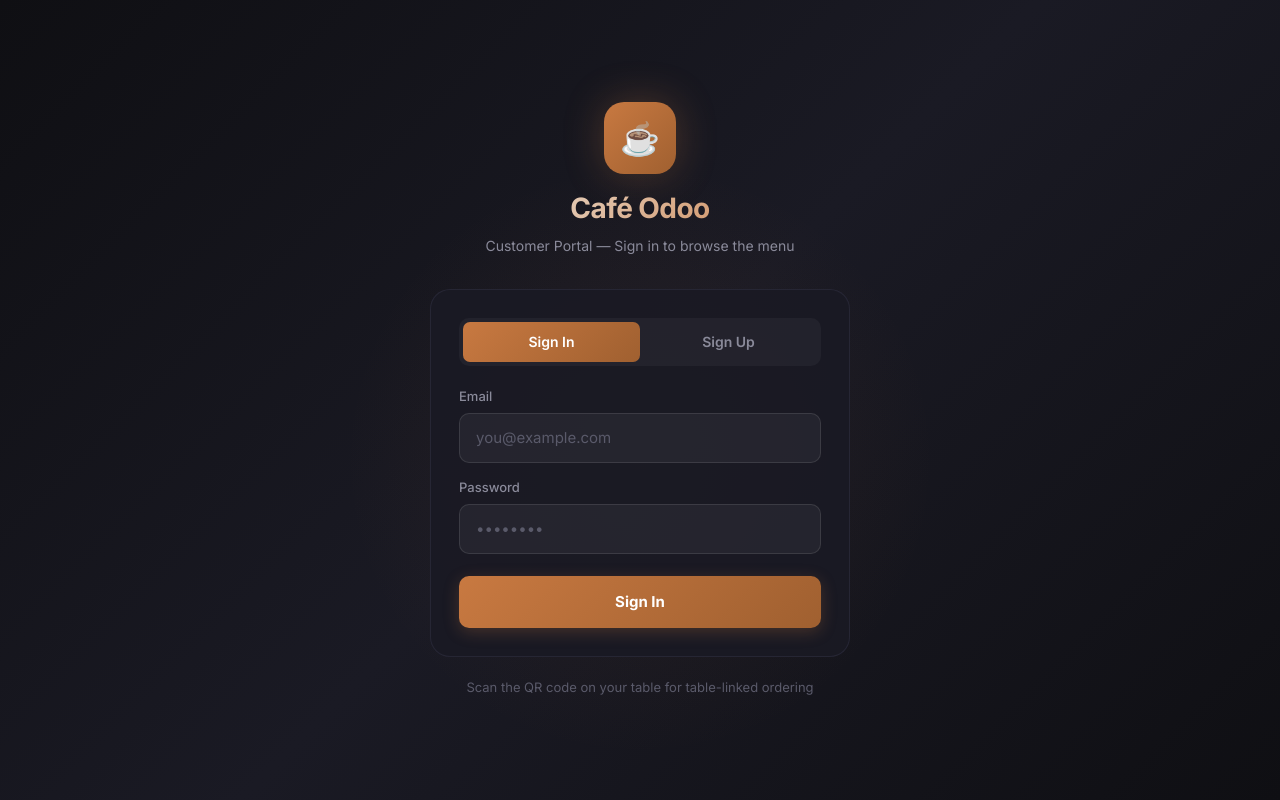
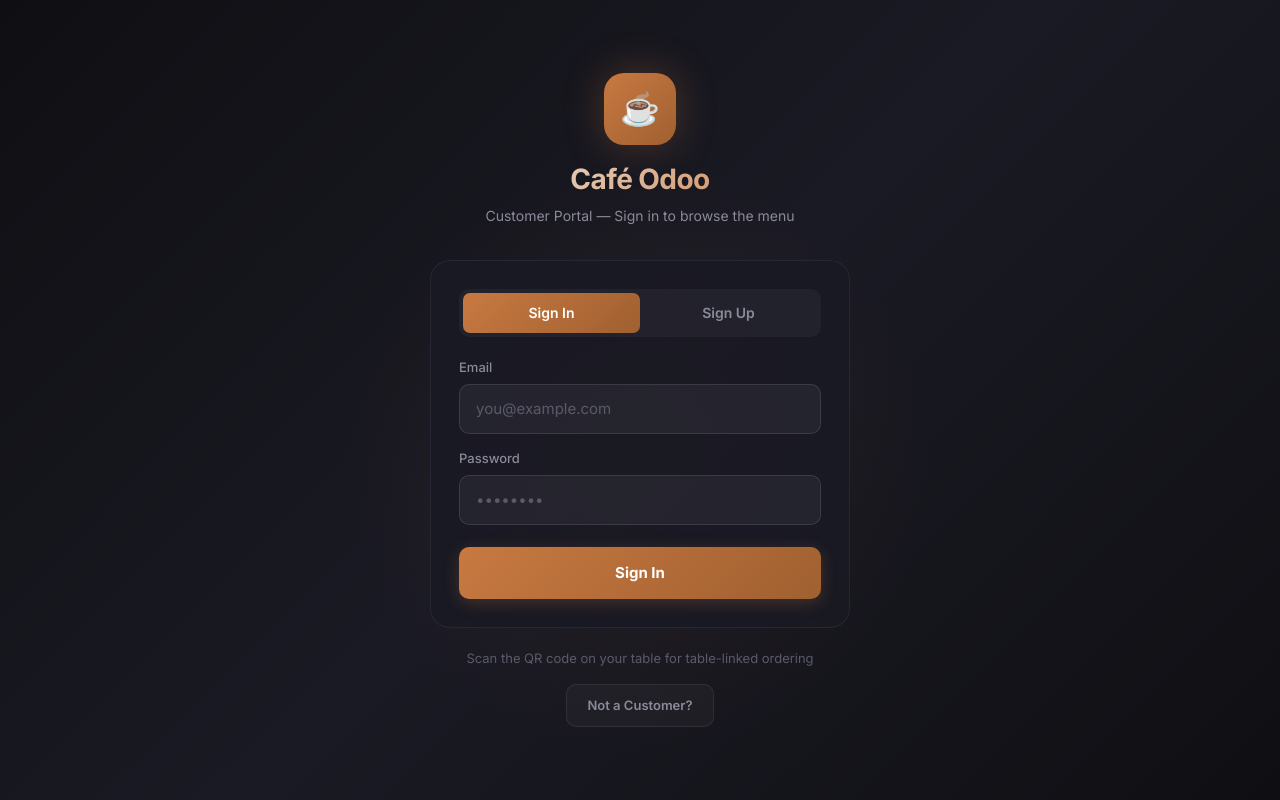
Before and after one commit to Shreyansh-32/OdooxPHCafe-pos, a Next.js app in the folder odoocafe/: page /customer/login in a window 1280 px wide. Built offline with nearby package versions, Linux system fonts and the light colour scheme; no server answers.

Commit message:
Configure port-based root routing and add Not a Customer navigation buttons

```diff
--- a/odoocafe/app/customer/login/page.tsx
+++ b/odoocafe/app/customer/login/page.tsx
@@ -408,9 +408,47 @@
             textAlign: "center",
             fontSize: "13px",
             color: "#5a5a6a",
+            marginBottom: "16px",
           }}
         >
           Scan the QR code on your table for table-linked ordering
+        </div>
+
+        {/* Not a Customer Button */}
+        <div
+          style={{
+            textAlign: "center",
+          }}
+        >
+          <a
+            href="http://localhost:3000/login"
+            id="not-a-customer-btn"
+            style={{
+              display: "inline-flex",
+              alignItems: "center",
+              justifyContent: "center",
+              padding: "10px 20px",
+              borderRadius: "10px",
+              background: "rgba(255, 255, 255, 0.03)",
+              border: "1px solid rgba(255, 255, 255, 0.08)",
+              color: "#8a8a9a",
+              textDecoration: "none",
+              fontSize: "13px",
+              fontWeight: "600",
+              cursor: "pointer",
+              transition: "all 0.2s",
+            }}
+            onMouseEnter={(e) => {
+              e.currentTarget.style.background = "rgba(255, 255, 255, 0.06)";
+              e.currentTarget.style.color = "#f0eee8";
+            }}
+            onMouseLeave={(e) => {
+              e.currentTarget.style.background = "rgba(255, 255, 255, 0.03)";
+              e.currentTarget.style.color = "#8a8a9a";
+            }}
+          >
+            Not a Customer?
+          </a>
         </div>
       </div>
     </div>
--- a/odoocafe/app/page.tsx
+++ b/odoocafe/app/page.tsx
@@ -1,8 +1,24 @@
 import { redirect } from "next/navigation";
 import { getServerSession } from "next-auth/next";
 import { authOptions } from "@/lib/auth";
+import { headers } from "next/headers";
+import { getCustomerSession } from "@/lib/customer-auth";
 
 export default async function HomePage() {
+  const headersList = await headers();
+  const host = headersList.get("host") || "";
+
+  // If accessed via port 3001, redirect to customer interface
+  if (host.includes(":3001")) {
+    const customerSession = await getCustomerSession();
+    if (customerSession) {
+      redirect("/customer/menu");
+    } else {
+      redirect("/customer/login");
+    }
+  }
+
+  // Otherwise route staff to the correct dashboard (port 3000)
   const session = await getServerSession(authOptions);
 
   if (!session) {
--- a/odoocafe/components/customer/customer-auth.tsx
+++ b/odoocafe/components/customer/customer-auth.tsx
@@ -167,6 +167,39 @@
             </form>
           )}
         </div>
+
+        {/* Not a Customer Button */}
+        <div style={{ marginTop: "20px", textAlign: "center" }}>
+          <a
+            href="http://localhost:3000/login"
+            id="not-a-customer-btn"
+            style={{
+              display: "inline-flex",
+              alignItems: "center",
+              justifyContent: "center",
+              padding: "10px 20px",
+              borderRadius: "10px",
+              background: "rgba(255, 255, 255, 0.03)",
+              border: "1px solid rgba(255, 255, 255, 0.08)",
+              color: "#8a8a9a",
+              textDecoration: "none",
+              fontSize: "13px",
+              fontWeight: "600",
+              cursor: "pointer",
+              transition: "all 0.2s",
+            }}
+            onMouseEnter={(e) => {
+              e.currentTarget.style.background = "rgba(255, 255, 255, 0.06)";
+              e.currentTarget.style.color = "#f0eee8";
+            }}
+            onMouseLeave={(e) => {
+              e.currentTarget.style.background = "rgba(255, 255, 255, 0.03)";
+              e.currentTarget.style.color = "#8a8a9a";
+            }}
+          >
+            Not a Customer?
+          </a>
+        </div>
       </div>
     </div>
   );
```
